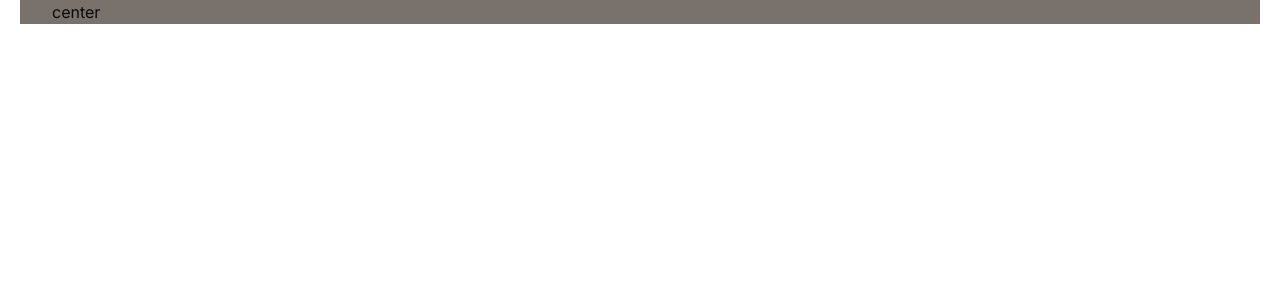
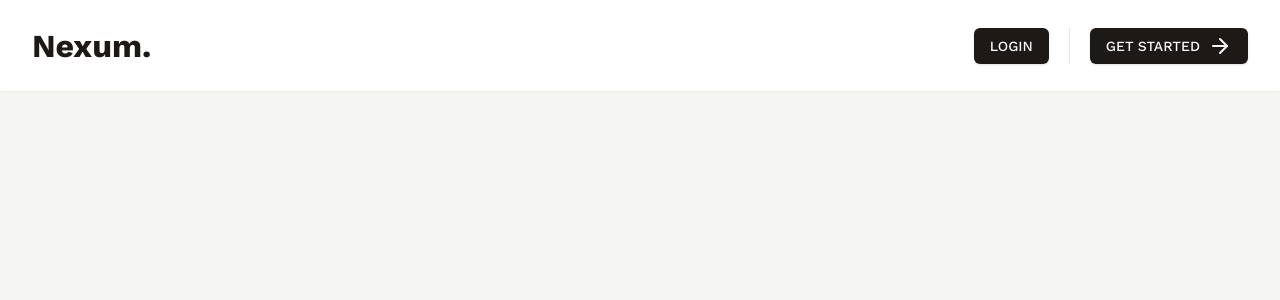
Before and after one commit to chinmayweb3/nexum, a Next.js app: page / in a window 1280 px wide. Shown: the top 300 px of the page. Built offline with nearby package versions, Linux system fonts and the light colour scheme.

Commit message:
"Updated dependencies in package.json and package-lock.json, added new components and imports, and modified layout and navbar components"

```diff
--- a/package.json
+++ b/package.json
@@ -11,9 +11,11 @@
   "dependencies": {
     "@clerk/nextjs": "^5.2.6",
     "@radix-ui/react-icons": "^1.3.0",
+    "@radix-ui/react-separator": "^1.1.0",
     "@radix-ui/react-slot": "^1.1.0",
     "class-variance-authority": "^0.7.0",
     "clsx": "^2.1.1",
+    "lucide-react": "^0.416.0",
     "next": "14.2.5",
     "react": "^18",
     "react-dom": "^18",
--- a/src/app/layout.tsx
+++ b/src/app/layout.tsx
@@ -1,9 +1,10 @@
 import type { Metadata } from "next";
-import { Inter } from "next/font/google";
+import { Work_Sans } from "next/font/google";
 import "./globals.css";
 import Navbar from "@/components/Navbar";
+import { cn } from "@/lib/utils";
 
-const inter = Inter({ subsets: ["latin"] });
+const workSans = Work_Sans({ subsets: ["latin"] });
 
 export const metadata: Metadata = {
   title: "Create Next App",
@@ -17,7 +18,7 @@ export default function RootLayout({
 }>) {
   return (
     <html lang="en">
-      <body className={inter.className}>
+      <body className={cn(workSans.className, "bg-muted text-primary")}>
         <Navbar />
         {children}
       </body>
--- a/src/app/page.tsx
+++ b/src/app/page.tsx
@@ -2,5 +2,10 @@ import { Button } from "@/components/ui/button";
 import Image from "next/image";
 
 export default function Home() {
-  return <section className="min-h-screen"></section>;
+  return (
+    <main>
+      <section className="min-h-screen"></section>
+      <section className="min-h-screen"></section>
+    </main>
+  );
 }
--- a/src/components/Navbar.tsx
+++ b/src/components/Navbar.tsx
@@ -1,10 +1,26 @@
+import Link from "next/link";
 import React from "react";
+import { buttonVariants } from "./ui/button";
+import { cn } from "@/lib/utils";
+import { Separator } from "./ui/separator";
+import { ArrowLeft, ArrowRight } from "lucide-react";
 
 const Navbar = () => {
   return (
-    <header className="relative">
-      <div className=" mx-auto fixed w-full  px-[20px]">
-        <div className="container bg-stone-500">center</div>
+    <header className="relative flex items-center bg-background h-[91px] shadow-sm ">
+      <div className="container flex items-center justify-between">
+        <Link href={"/"} className="inline-block text-[32px] font-bold ">
+          Nexum.
+        </Link>
+        <div className="flex gap-[20px]">
+          <Link href={"/about"} className={cn(buttonVariants())}>
+            LOGIN
+          </Link>
+          <Separator className="h-auto" orientation="vertical" />
+          <Link href={"/about"} className={cn(buttonVariants())}>
+            GET STARTED <ArrowRight className="ml-[8px]" size={24} />
+          </Link>
+        </div>
       </div>
     </header>
   );
--- /dev/null
+++ b/src/components/ui/separator.tsx
@@ -0,0 +1,31 @@
+"use client"
+
+import * as React from "react"
+import * as SeparatorPrimitive from "@radix-ui/react-separator"
+
+import { cn } from "@/lib/utils"
+
+const Separator = React.forwardRef<
+  React.ElementRef<typeof SeparatorPrimitive.Root>,
+  React.ComponentPropsWithoutRef<typeof SeparatorPrimitive.Root>
+>(
+  (
+    { className, orientation = "horizontal", decorative = true, ...props },
+    ref
+  ) => (
+    <SeparatorPrimitive.Root
+      ref={ref}
+      decorative={decorative}
+      orientation={orientation}
+      className={cn(
+        "shrink-0 bg-border",
+        orientation === "horizontal" ? "h-[1px] w-full" : "h-full w-[1px]",
+        className
+      )}
+      {...props}
+    />
+  )
+)
+Separator.displayName = SeparatorPrimitive.Root.displayName
+
+export { Separator }
```
Also changed, not shown: 1 other file (tests, documents, lock files or other folders).
